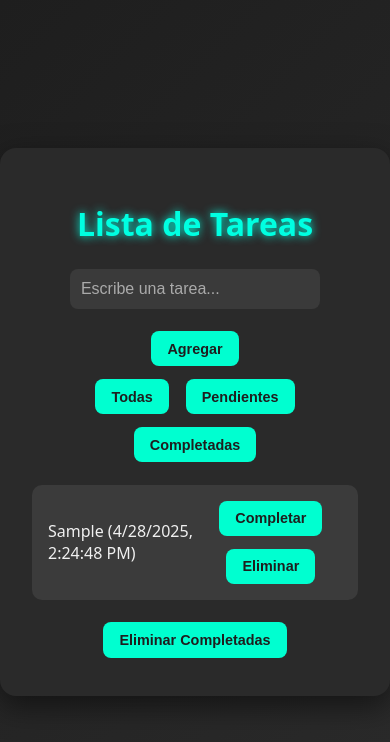
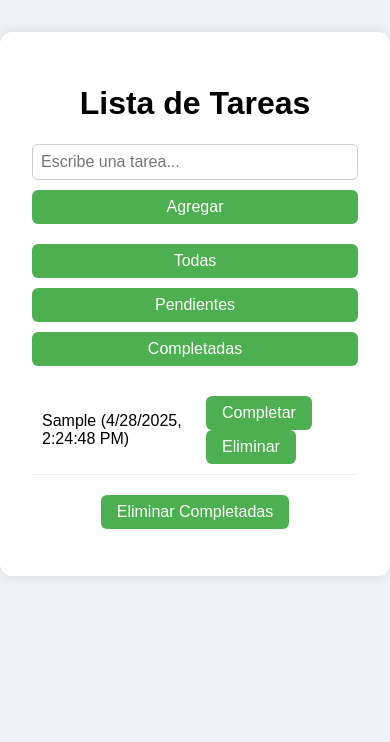
Before and after one commit to zttrrrr/Todo-List, a plain HTML site: page Index.html in a window 390 px wide. Both pictures are taken after typing "Sample" into the empty fields and a click on the button "Agregar". Drawn offline with Linux system fonts and the light colour scheme.

Commit message:
Update styles.css

```diff
--- a/styles.css
+++ b/styles.css
@@ -1,122 +1,88 @@
 body {
     margin: 0;
     padding: 0;
-    font-family: system-ui, sans-serif;
-    background: linear-gradient(135deg, #1e1e1e, #2b2b2b);
-    color: #f0f0f0;
-    display: flex;
-    justify-content: center;
-    align-items: center;
-    min-height: 100vh;
+    font-family: 'Arial', sans-serif;
+    background: #eef2f7;
 }
 
 .contenedor {
-    background: #2a2a2a;
+    max-width: 600px;
+    margin: 2rem auto;
     padding: 2rem;
-    border-radius: 16px;
-    box-shadow: 0 10px 30px rgba(0, 0, 0, 0.5);
-    width: 100%;
-    max-width: 480px;
-    text-align: center;
-    transition: transform 0.3s ease;
-}
-
-.contenedor:hover {
-    transform: scale(1.01);
+    background: white;
+    border-radius: 12px;
+    box-shadow: 0 0 10px rgba(0, 0, 0, 0.1);
 }
 
 h1 {
-    margin-bottom: 1.5rem;
-    font-size: 2rem;
-    color: #00ffe1;
-    text-shadow: 0 0 10px #00ffe1;
+    text-align: center;
+}
+
+.agregar-tarea {
+    display: flex;
+    gap: 10px;
+    margin-bottom: 20px;
 }
 
 input[type="text"] {
-    width: 70%;
-    padding: 0.7rem;
-    border: none;
-    border-radius: 8px;
-    background-color: #3a3a3a;
-    color: #fff;
+    flex: 1;
+    padding: 0.5rem;
     font-size: 1rem;
-    margin-bottom: 1rem;
-    outline: none;
-    transition: box-shadow 0.2s ease;
-}
-
-input[type="text"]:focus {
-    box-shadow: 0 0 8px #00ffd0;
-}
-
-input::placeholder {
-    color: #aaa;
+    border: 1px solid #ccc;
+    border-radius: 6px;
 }
 
 button {
-    padding: 0.6rem 1rem;
-    margin: 0.4rem;
+    padding: 0.5rem 1rem;
+    font-size: 1rem;
     border: none;
-    border-radius: 8px;
-    font-size: 0.9rem;
+    background-color: #4CAF50;
+    color: white;
+    border-radius: 6px;
     cursor: pointer;
-    background-color: #00ffd0;
-    color: #1e1e1e;
-    font-weight: bold;
-    transition: background-color 0.3s ease, transform 0.2s;
 }
 
 button:hover {
-    background-color: #00e6b8;
-    transform: translateY(-2px);
+    background-color: #45a049;
+}
+
+.filtros {
+    display: flex;
+    justify-content: center;
+    gap: 10px;
+    margin-bottom: 20px;
 }
 
 ul {
     list-style: none;
     padding: 0;
-    margin-top: 1rem;
 }
 
 .tarea-item {
-    background: #3b3b3b;
-    margin: 0.5rem 0;
-    padding: 0.6rem 1rem;
-    border-radius: 10px;
     display: flex;
     justify-content: space-between;
     align-items: center;
-    transition: background-color 0.3s ease;
-}
-
-.tarea-texto {
-    flex-grow: 1;
-    text-align: left;
+    padding: 10px;
+    border-bottom: 1px solid #eee;
 }
 
 .tarea-texto.completada {
     text-decoration: line-through;
-    color: #aaa;
+    color: gray;
 }
 
-.boton-alternar,
-.boton-eliminar {
-    margin-left: 0.5rem;
-    background-color: #ff5c5c;
-    color: #fff;
-    padding: 0.4rem 0.7rem;
-    border-radius: 6px;
-    font-size: 0.8rem;
-    transition: background-color 0.2s ease;
+.acciones {
+    margin-top: 20px;
+    text-align: center;
 }
 
-.boton-alternar:hover {
-    background-color: #ff8686;
+.tarea-rapida {
+    margin-top: 15px;
+    font-weight: bold;
 }
 
-.boton-eliminar {
-    background-color: #444;
+@media (max-width: 600px) {
+    .agregar-tarea, .filtros {
+        flex-direction: column;
+    }
 }
-
-.boton-eliminar:hover {
-    background-color: #666;
-}
```
